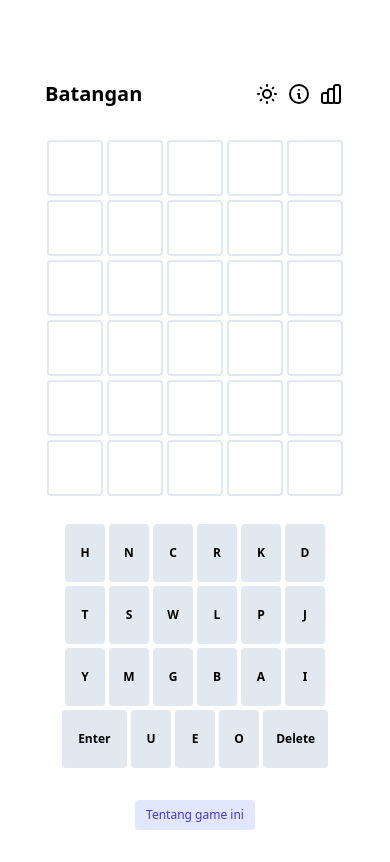
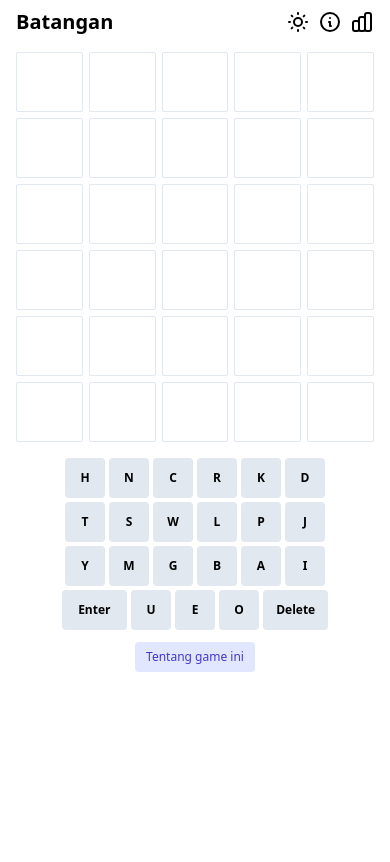
Before and after one commit to lantip/batangan, a React (Create React App) app: page / in a window 390 px wide. Built offline with nearby package versions, Linux system fonts and the light colour scheme.

Commit message:
fix: more responsive flex

```diff
--- a/src/App.tsx
+++ b/src/App.tsx
@@ -30,7 +30,7 @@ import {
 import './App.css'
 
 const ALERT_TIME_MS = 2000
-var MAKNA_KATA = ""
+var MAKNA_KATA = ''
 
 function App() {
   const prefersDarkMode = window.matchMedia(
@@ -111,7 +111,7 @@ function App() {
   }
 
   for (const [key, value] of Object.entries(kamusJson)) {
-    if(key === solution.toLowerCase()){
+    if (key === solution.toLowerCase()) {
       MAKNA_KATA = value
     }
   }
@@ -156,16 +156,15 @@ function App() {
     }
   }
 
-
-
   // expected output:
   // "a: somestring"
   // "b: 42"
 
   return (
-    <div className="py-8 max-w-7xl mx-auto sm:px-6 lg:px-8">
-      <div className="flex w-80 mx-auto items-center mb-8 mt-12">
-        <h1 className="text-xl ml-2.5 grow font-bold dark:text-white">{GAME_TITLE}</h1>
+    <div className="flex flex-col items-stretch overflow-y-hidden">
+      {/* HEADER */}
+      <div className="flex items-center px-4 mx-auto max-w-lg w-full pt-2 pb-4">
+        <h1 className="text-xl grow font-bold dark:text-white">{GAME_TITLE}</h1>
         <SunIcon
           className="h-6 w-6 mr-2 cursor-pointer dark:stroke-white"
           onClick={() => handleDarkMode(!isDarkMode)}
@@ -175,11 +174,18 @@ function App() {
           onClick={() => setIsInfoModalOpen(true)}
         />
         <ChartBarIcon
-          className="h-6 w-6 mr-3 cursor-pointer dark:stroke-white"
+          className="h-6 w-6 cursor-pointer dark:stroke-white"
           onClick={() => setIsStatsModalOpen(true)}
         />
       </div>
+
+      {/* GRID TEBAKAN */}
+      <div className="mx-auto max-w-full px-4 flex justify-center items-center grow-0 shrink">
         <Grid guesses={guesses} currentGuess={currentGuess} />
+      </div>
+
+      {/* KEYBOARD */}
+      <div className="max-w-lg w-full mx-auto space-y-3 flex flex-col p-4">
         <Keyboard
           onChar={onChar}
           onDelete={onDelete}
@@ -217,18 +223,25 @@ function App() {
           {ABOUT_GAME_MESSAGE}
         </button>
 
-      <Alert message={NOT_ENOUGH_LETTERS_MESSAGE} isOpen={isNotEnoughLetters} />
+        <Alert
+          message={NOT_ENOUGH_LETTERS_MESSAGE}
+          isOpen={isNotEnoughLetters}
+        />
         <Alert
           message={WORD_NOT_FOUND_MESSAGE}
           isOpen={isWordNotFoundAlertOpen}
         />
-      <Alert message={CORRECT_WORD_MESSAGE(solution, MAKNA_KATA)} isOpen={isGameLost} />
+        <Alert
+          message={CORRECT_WORD_MESSAGE(solution, MAKNA_KATA)}
+          isOpen={isGameLost}
+        />
         <Alert
           message={successAlert}
           isOpen={successAlert !== ''}
           variant="success"
         />
       </div>
+    </div>
   )
 }
 
--- a/src/components/grid/Cell.tsx
+++ b/src/components/grid/Cell.tsx
@@ -8,7 +8,8 @@ type Props = {
 
 export const Cell = ({ value, status }: Props) => {
   const classes = classnames(
-    'w-14 h-14 border-solid border-2 flex items-center justify-center mx-0.5 text-4xl font-bold rounded dark:text-white',
+    // 'w-14 h-14 border-solid border-2 flex items-center justify-center mx-0.5 text-4xl font-bold rounded dark:text-white',
+    'flex items-center justify-center h-full w-full rounded-sm uppercase text-center text-dynamic font-bold flex justify-center items-center border',
     {
       'bg-white dark:bg-slate-900 border-slate-200 dark:border-slate-600':
         !status,
--- a/src/components/grid/CompletedRow.tsx
+++ b/src/components/grid/CompletedRow.tsx
@@ -9,7 +9,7 @@ export const CompletedRow = ({ guess }: Props) => {
   const statuses = getGuessStatuses(guess)
 
   return (
-    <div className="flex justify-center mb-1">
+    <div className="grid grid-cols-5 gap-1.5 relative">
       {guess.split('').map((letter, i) => (
         <Cell key={i} value={letter} status={statuses[i]} />
       ))}
--- a/src/components/grid/CurrentRow.tsx
+++ b/src/components/grid/CurrentRow.tsx
@@ -9,7 +9,7 @@ export const CurrentRow = ({ guess }: Props) => {
   const emptyCells = Array.from(Array(5 - splitGuess.length))
 
   return (
-    <div className="flex justify-center mb-1">
+    <div className="grid grid-cols-5 gap-1.5 relative">
       {splitGuess.map((letter, i) => (
         <Cell key={i} value={letter} />
       ))}
--- a/src/components/grid/EmptyRow.tsx
+++ b/src/components/grid/EmptyRow.tsx
@@ -4,7 +4,7 @@ export const EmptyRow = () => {
   const emptyCells = Array.from(Array(5))
 
   return (
-    <div className="flex justify-center mb-1">
+    <div className="grid grid-cols-5 gap-1.5 relative">
       {emptyCells.map((_, i) => (
         <Cell key={i} />
       ))}
--- a/src/components/grid/Grid.tsx
+++ b/src/components/grid/Grid.tsx
@@ -1,18 +1,50 @@
 import { CompletedRow } from './CompletedRow'
 import { CurrentRow } from './CurrentRow'
 import { EmptyRow } from './EmptyRow'
+import { useState, useEffect } from 'react'
 
 type Props = {
   guesses: string[]
   currentGuess: string
 }
 
+function getWindowDimensions() {
+  const { innerWidth: width, innerHeight: height } = window
+  return {
+    width,
+    height,
+  }
+}
+
+export default function useWindowDimensions() {
+  const [windowDimensions, setWindowDimensions] = useState(
+    getWindowDimensions()
+  )
+
+  useEffect(() => {
+    function handleResize() {
+      setWindowDimensions(getWindowDimensions())
+    }
+
+    window.addEventListener('resize', handleResize)
+    return () => window.removeEventListener('resize', handleResize)
+  }, [])
+
+  return windowDimensions
+}
+
 export const Grid = ({ guesses, currentGuess }: Props) => {
   const empties =
     guesses.length < 5 ? Array.from(Array(5 - guesses.length)) : []
 
+  const { width } = useWindowDimensions()
+  const ratio = width > 600 ? 600 : width
+
   return (
-    <div className="pb-6">
+    <div
+      className="grid grid-rows-6 gap-1.5 max-w-full"
+      style={{ aspectRatio: '1/1', width: ratio, height: ratio }}
+    >
       {guesses.map((guess, i) => (
         <CompletedRow key={i} guess={guess} />
       ))}
--- a/src/components/keyboard/Key.tsx
+++ b/src/components/keyboard/Key.tsx
@@ -38,7 +38,7 @@ export const Key = ({
 
   return (
     <button
-      style={{ width: `${width}px`, height: '58px' }}
+      style={{ width: `${width}px`, height: '40px' }}
       className={classes}
       onClick={handleClick}
     >
```
Lines whose indentation alone changed are shown as unchanged.
